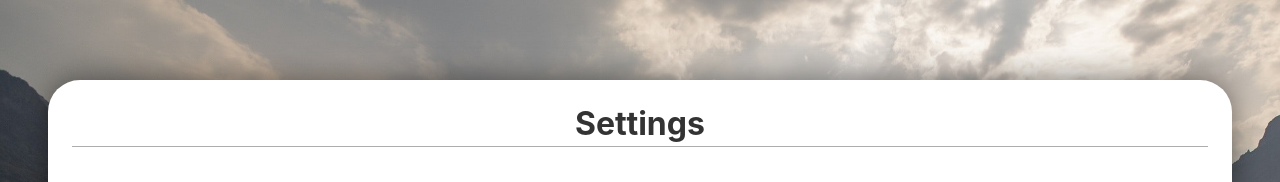
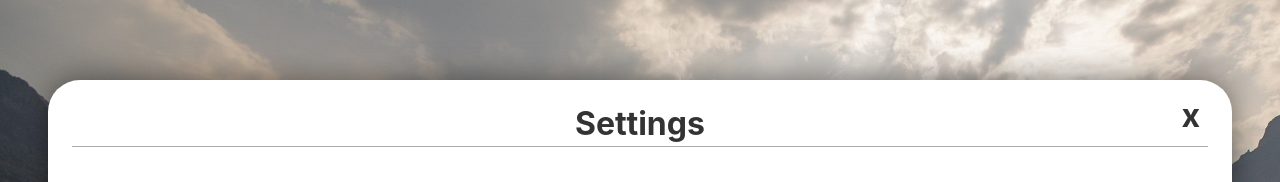
Before and after one commit to syedpeer/Svelte-Landing-Page, a Svelte app: page / in a window 1280 px wide. Both pictures are taken after a click on the picture 1234 px from the left and 754 px from the top of the page. Shown: the top 182 px of the page. Built offline with nearby package versions, Linux system fonts and the light colour scheme.

Commit message:
Added close icon top right

```diff
--- a/src/Settings.svelte
+++ b/src/Settings.svelte
@@ -5,6 +5,10 @@
   export let images;
   export let currentImage;
   const imageNames = Object.keys(images);
+
+  const close = () => {
+    dispatch("close");
+  };
 </script>
 
 <style>
@@ -29,6 +33,15 @@
 
   h1.header {
     border-bottom: 1px solid rgba(128, 128, 128, 0.644);
+  }
+
+  span.close-icon {
+    position: absolute;
+    top: 1rem;
+    right: 2rem;
+    font-size: 2em;
+    font-weight: 700;
+    cursor: pointer;
   }
 
   h2.subheader {
@@ -82,6 +95,7 @@
 
 <div class="settings">
   <h1 class="header">Settings</h1>
+  <span class="close-icon" on:click={close}>x</span>
   <h2 class="subheader">Background</h2>
   <div class="image-tiles-container">
     {#each imageNames as image}
@@ -93,7 +107,5 @@
       </div>
     {/each}
   </div>
-  <button class="close-btn" on:click={() => dispatch('close')}>
-    Save and close
-  </button>
+  <button class="close-btn" on:click={close}>Save and close</button>
 </div>
```
